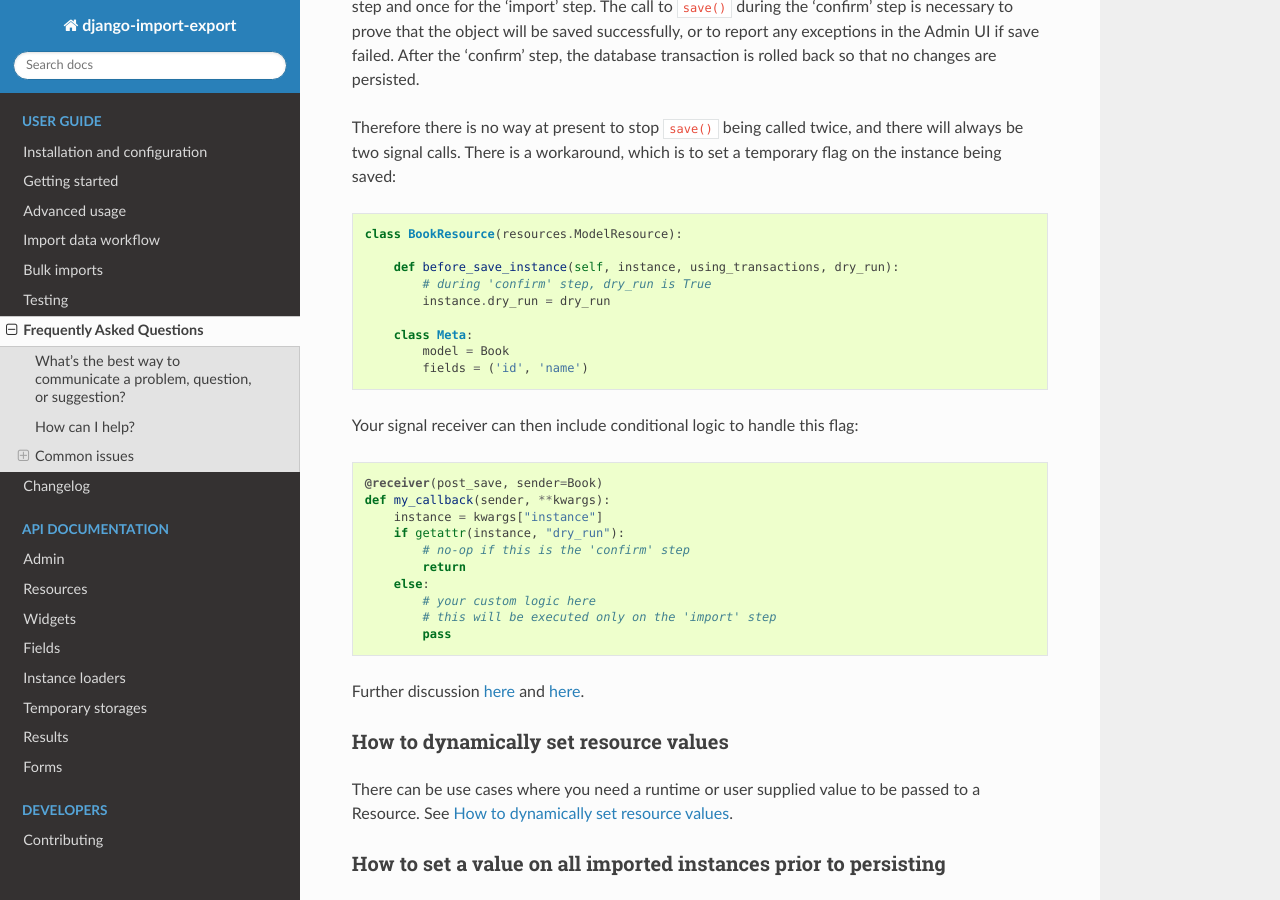
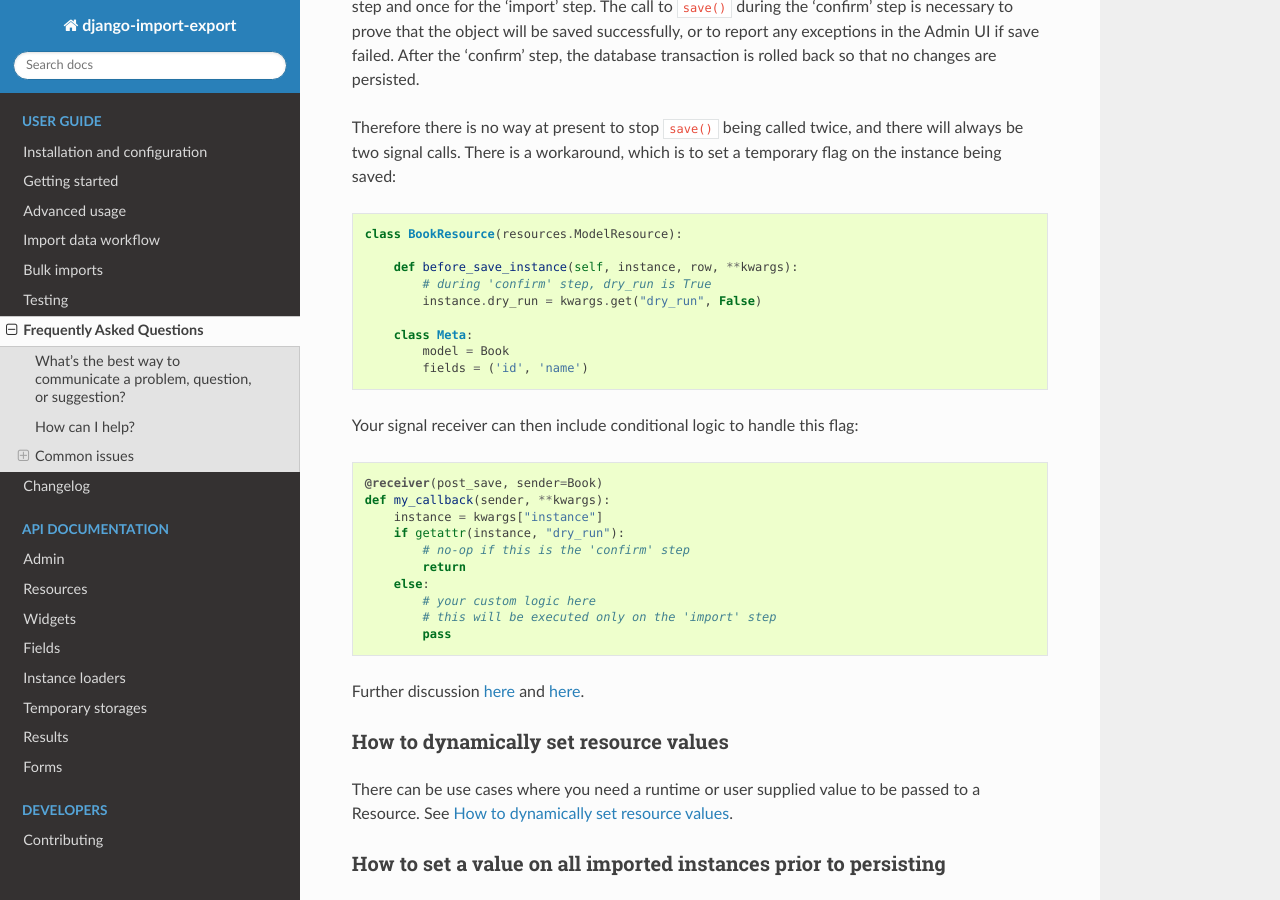
Before and after one commit to django-import-export/django-import-export, a Sphinx documentation site: the page built from docs/faq.rst, in a window 1280 px wide and 900 px high, scrolled down 972 px. Built offline with Sphinx 7.4.7 and the Read the Docs theme 2.0.0, drawn with Linux system fonts in a browser that asks for light colours; pages that are not in the unit, such as notebooks, are missing from menus; the version number could not be read and is left out.

Commit message:
updated docs

```diff
--- a/docs/advanced_usage.rst
+++ b/docs/advanced_usage.rst
@@ -440,7 +440,7 @@ You can define your resource to take the associated instance as a param, and the
         def __init__(self, publisher_id):
             self.publisher_id = publisher_id
 
-        def before_save_instance(self, instance, using_transactions, dry_run):
+        def before_save_instance(self, instance, row, **kwargs):
             instance.publisher_id = self.publisher_id
 
         class Meta:
--- a/docs/faq.rst
+++ b/docs/faq.rst
@@ -52,9 +52,9 @@ There is a workaround, which is to set a temporary flag on the instance being sa
 
     class BookResource(resources.ModelResource):
 
-        def before_save_instance(self, instance, using_transactions, dry_run):
+        def before_save_instance(self, instance, row, **kwargs):
             # during 'confirm' step, dry_run is True
-            instance.dry_run = dry_run
+            instance.dry_run = kwargs.get("dry_run", False)
 
         class Meta:
             model = Book
```
Also changed, not shown: 1 other file.
